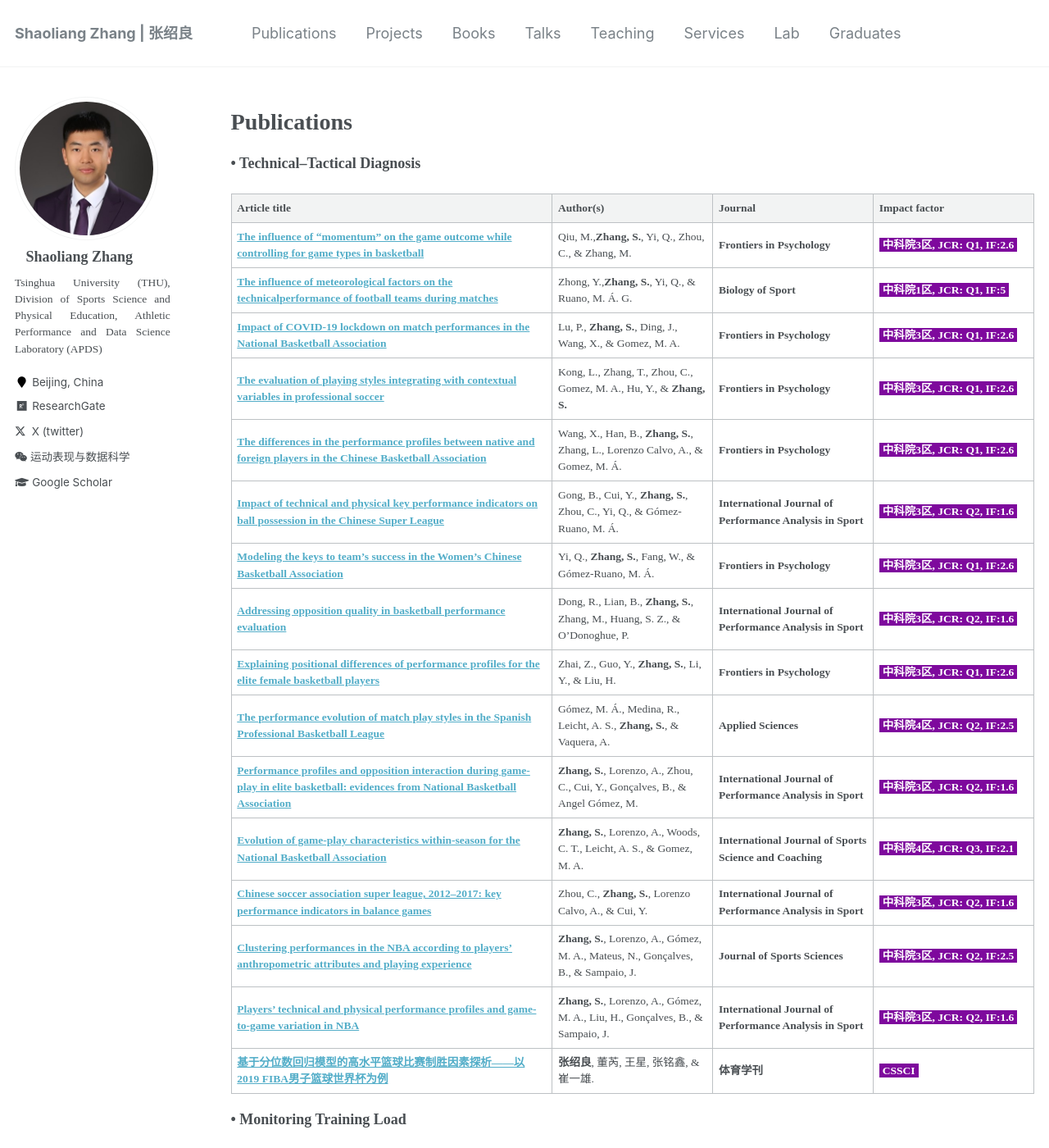
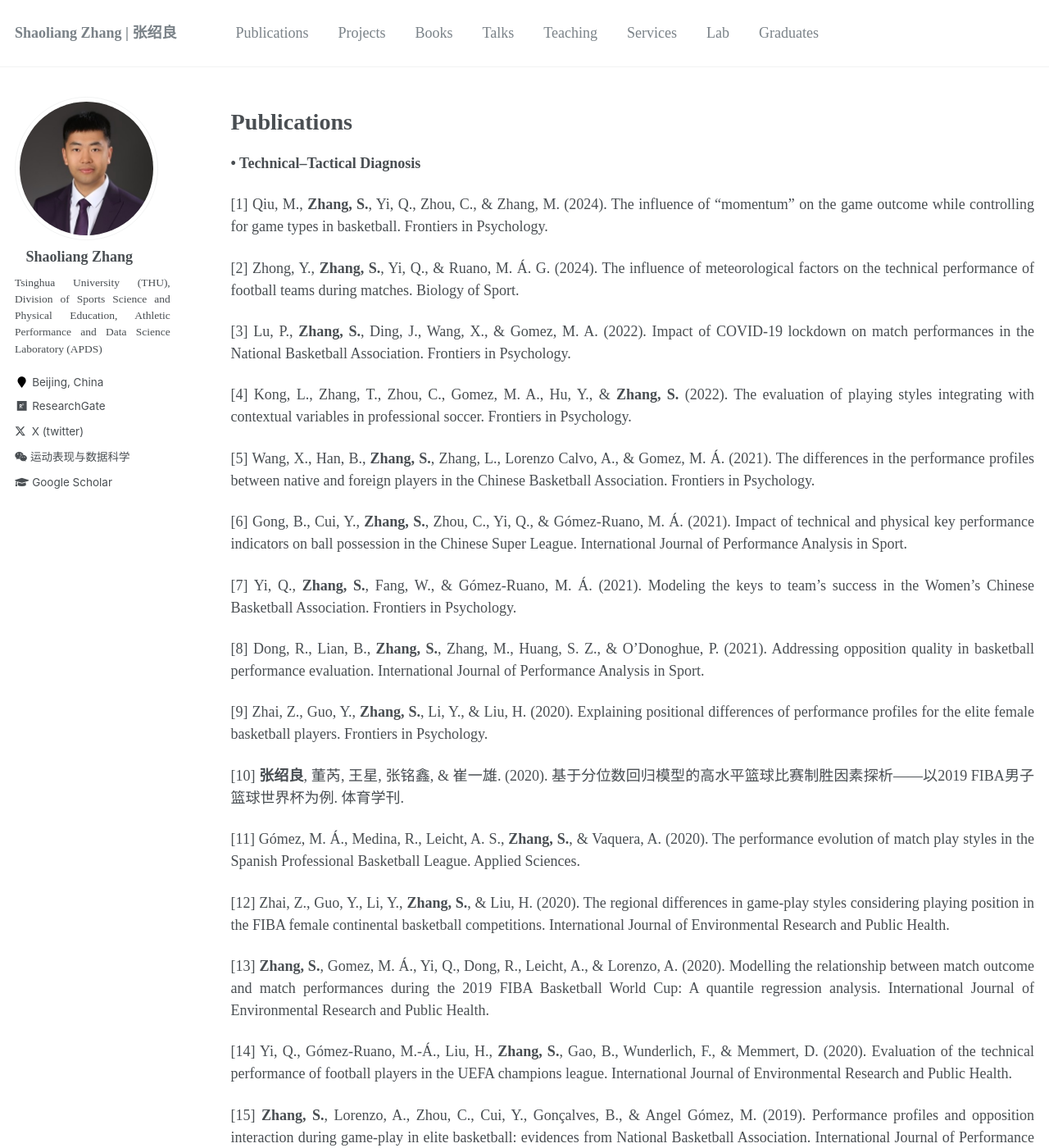
Before and after one commit to sportssuper/ZSL, a Jekyll site: the page built from _pages/publications.md, in a window 1280 px wide and 1400 px high. Shown: the whole window at 82% size. Built offline with Jekyll 4.4.1, drawn with Linux system fonts in a browser that asks for light colours; a script that is not in the unit is left out; some of the changed text lies outside the part shown.

Commit message:
Update publications.md

```diff
--- a/_pages/publications.md
+++ b/_pages/publications.md
@@ -8,79 +8,118 @@ author_profile: true
 
   body {
     font-family: 'Times New Roman', Times, serif !important;
+    text-align: justify; /* 全局两端对齐 */
+    text-justify: inter-word; /* 单词间调整间距 */
   }
-  /* table */
+
   table th:first-of-type { width: 40%; }
   table th:nth-of-type(2) { width: 20%; }
   table th:nth-of-type(3) { width: 20%; }
   table th:nth-of-type(4) { width: 20%; }
-  /* 字体 */
-  h1, h2, h3, p, table, span, a {
+
+  h1, h2, h3, p, table, span, a, div {
     font-family: inherit !important;
+    text-align: inherit !important;
+    text-justify: inherit !important;
   }
-  /* 等宽 */
+
+  h1, h2, h3 {
+    text-align: left !important;
+  }
+
   code, pre {
     font-family: 'Courier New', monospace !important;
+    text-align: left !important; /* 代码通常左对齐 */
+    text-justify: auto !important;
   }
 </style>
 
+
 <h1 style="font-family: 'Times New Roman', Times, serif; text-align: left; margin-bottom: 20px;">Publications</h1>
-
 
 **• Technical–Tactical Diagnosis**
 
-|**Article title**|**Author(s)**|**Journal**|**Impact factor**|
-|------------|------|-----|-----|
-|**[The influence of “momentum” on the game outcome while controlling for game types in basketball](https://www.frontiersin.org/articles/10.3389/fpsyg.2024.1412840/full)**|Qiu, M.,**Zhang, S.**, Yi, Q., Zhou, C., & Zhang, M.| **Frontiers in Psychology**|**<span style="background-color: #7E099D; color: white; padding: 1px 4px;"> 中科院3区, JCR: Q1, IF:2.6</span>**|
-|**[The influence of meteorological factors on the technicalperformance of football teams during matches](https://www.termedia.pl/doi/10.5114/biolsport.2024.136091)**|Zhong, Y.,**Zhang, S.**, Yi, Q., & Ruano, M. Á. G.| **Biology of Sport** | **<span style="background-color: #7E099D; color: white; padding: 1px 4px;"> 中科院1区, JCR: Q1, IF:5</span>**|
-|**[Impact of COVID-19 lockdown on match performances in the National Basketball Association](https://www.frontiersin.org/articles/10.3389/fpsyg.2022.951779/full)**|Lu, P., **Zhang, S.**, Ding, J., Wang, X., & Gomez, M. A.| **Frontiers in Psychology** |**<span style="background-color: #7E099D; color: white; padding: 1px 4px;"> 中科院3区, JCR: Q1, IF:2.6</span>**|
-|**[The evaluation of playing styles integrating with contextual variables in professional soccer](https://www.scopus.com/inward/record.uri?eid=2-s2.0-85140070591&doi=10.3389%2ffpsyg.2022.1002566&partnerID=40&md5=0bcdcb48c1aa3bea9d2ca7a86efdc5ea)**|Kong, L., Zhang, T., Zhou, C., Gomez, M. A., Hu, Y., & **Zhang, S.**| **Frontiers in Psychology**|**<span style="background-color: #7E099D; color: white; padding: 1px 4px;"> 中科院3区, JCR: Q1, IF:2.6</span>**|
-|**[The differences in the performance profiles between native and foreign players in the Chinese Basketball Association](https://www.frontiersin.org/journals/psychology/articles/10.3389/fpsyg.2021.788498/full)**|Wang, X., Han, B., **Zhang, S.**, Zhang, L., Lorenzo Calvo, A., & Gomez, M. Á.| **Frontiers in Psychology**|**<span style="background-color: #7E099D; color: white; padding: 1px 4px;"> 中科院3区, JCR: Q1, IF:2.6</span>**|
-|**[Impact of technical and physical key performance indicators on ball possession in the Chinese Super League](https://www.tandfonline.com/doi/full/10.1080/24748668.2021.1957296)**|Gong, B., Cui, Y., **Zhang, S.**, Zhou, C., Yi, Q., & Gómez-Ruano, M. Á.| **International Journal of Performance Analysis in Sport** |**<span style="background-color: #7E099D; color: white; padding: 1px 4px;"> 中科院3区, JCR: Q2, IF:1.6</span>**|
-|**[Modeling the keys to team's success in the Women's Chinese Basketball Association](https://www.frontiersin.org/articles/10.3389/fpsyg.2021.671860/full)**|Yi, Q., **Zhang, S.**, Fang, W., & Gómez-Ruano, M. Á.| **Frontiers in Psychology**|**<span style="background-color: #7E099D; color: white; padding: 1px 4px;"> 中科院3区, JCR: Q1, IF:2.6</span>**|
-|**[Addressing opposition quality in basketball performance evaluation](https://www.tandfonline.com/doi/full/10.1080/24748668.2021.1877938)**|Dong, R., Lian, B., **Zhang, S.**, Zhang, M., Huang, S. Z., & O'Donoghue, P.| **International Journal of Performance Analysis in Sport**|**<span style="background-color: #7E099D; color: white; padding: 1px 4px;"> 中科院3区, JCR: Q2, IF:1.6</span>**|
-|**[Explaining positional differences of performance profiles for the elite female basketball players](https://www.frontiersin.org/journals/psychology/articles/10.3389/fpsyg.2020.558750/full)**|Zhai, Z., Guo, Y., **Zhang, S.**, Li, Y., & Liu, H.| **Frontiers in Psychology**|**<span style="background-color: #7E099D; color: white; padding: 1px 4px;"> 中科院3区, JCR: Q1, IF:2.6</span>**|
-|**[The performance evolution of match play styles in the Spanish Professional Basketball League](https://www.mdpi.com/2076-3417/10/20/7056)**|Gómez, M. Á., Medina, R., Leicht, A. S., **Zhang, S.**, & Vaquera, A.| **Applied Sciences**|**<span style="background-color: #7E099D; color: white; padding: 1px 4px;"> 中科院4区, JCR: Q2, IF:2.5</span>**|
-|**[Performance profiles and opposition interaction during game-play in elite basketball: evidences from National Basketball Association](https://doi.org/10.1080%2F24748668.2018.1555738)**|**Zhang, S.**, Lorenzo, A., Zhou, C., Cui, Y., Gonçalves, B., & Angel Gómez, M.| **International Journal of Performance Analysis in Sport**|**<span style="background-color: #7E099D; color: white; padding: 1px 4px;"> 中科院3区, JCR: Q2, IF:1.6</span>**|
-|**[Evolution of game-play characteristics within-season for the National Basketball Association](https://doi.org/10.1177%2F1747954119847171)**|**Zhang, S.**, Lorenzo, A., Woods, C. T., Leicht, A. S., & Gomez, M. A.| **International Journal of Sports Science and Coaching**|**<span style="background-color: #7E099D; color: white; padding: 1px 4px;"> 中科院4区, JCR: Q3, IF:2.1</span>**|
-|**[Chinese soccer association super league, 2012–2017: key performance indicators in balance games](https://www.tandfonline.com/doi/full/10.1080/24748668.2018.1509254)**|Zhou, C., **Zhang, S.**, Lorenzo Calvo, A., & Cui, Y.| **International Journal of Performance Analysis in Sport**|**<span style="background-color: #7E099D; color: white; padding: 1px 4px;"> 中科院3区, JCR: Q2, IF:1.6</span>**|
-|**[Clustering performances in the NBA according to players’ anthropometric attributes and playing experience](https://doi.org/10.1080/02640414.2018.1466493)**|**Zhang, S.**, Lorenzo, A., Gómez, M. A., Mateus, N., Gonçalves, B., & Sampaio, J.| **Journal of Sports Sciences**|**<span style="background-color: #7E099D; color: white; padding: 1px 4px;"> 中科院3区, JCR: Q2, IF:2.5</span>**|
-|**[Players’ technical and physical performance profiles and game-to-game variation in NBA](https://doi.org/10.1080%2F24748668.2017.1352432)**|**Zhang, S.**, Lorenzo, A., Gómez, M. A., Liu, H., Gonçalves, B., & Sampaio, J.| **International Journal of Performance Analysis in Sport**|**<span style="background-color: #7E099D; color: white; padding: 1px 4px;"> 中科院3区, JCR: Q2, IF:1.6</span>**|
-|**[基于分位数回归模型的高水平篮球比赛制胜因素探析——以2019 FIBA男子篮球世界杯为例](https://kns.cnki.net/kcms2/article/abstract?v=7gnxONS3vkm6p9EthPZi-66A3K71glg3mOe0OtKVeASVGZSubyk0VT1BAEB-suKHtkrDRnvH4rs0-JMU-uO_Oja4FpsWsqFfs56OmBMeMBTyLgguw-OlTwOrpywY_-u6&uniplatform=NZKPT&language=gb)**|**张绍良**, 董芮, 王星, 张铭鑫, & 崔一雄.| **体育学刊**|**<span style="background-color: #7E099D; color: white; padding: 1px 4px;"> CSSCI</span>**|
+[1] Qiu, M., **Zhang, S.**, Yi, Q., Zhou, C., & Zhang, M. (2024). The influence of "momentum" on the game outcome while controlling for game types in basketball. Frontiers in Psychology.
+
+[2] Zhong, Y., **Zhang, S.**, Yi, Q., & Ruano, M. Á. G. (2024). The influence of meteorological factors on the technical performance of football teams during matches. Biology of Sport.
+
+[3] Lu, P., **Zhang, S.**, Ding, J., Wang, X., & Gomez, M. A. (2022). Impact of COVID-19 lockdown on match performances in the National Basketball Association. Frontiers in Psychology.
+
+[4] Kong, L., Zhang, T., Zhou, C., Gomez, M. A., Hu, Y., & **Zhang, S.** (2022). The evaluation of playing styles integrating with contextual variables in professional soccer. Frontiers in Psychology.
+
+[5] Wang, X., Han, B., **Zhang, S.**, Zhang, L., Lorenzo Calvo, A., & Gomez, M. Á. (2021). The differences in the performance profiles between native and foreign players in the Chinese Basketball Association. Frontiers in Psychology.
+
+[6] Gong, B., Cui, Y., **Zhang, S.**, Zhou, C., Yi, Q., & Gómez-Ruano, M. Á. (2021). Impact of technical and physical key performance indicators on ball possession in the Chinese Super League. International Journal of Performance Analysis in Sport.
+
+[7] Yi, Q., **Zhang, S.**, Fang, W., & Gómez-Ruano, M. Á. (2021). Modeling the keys to team's success in the Women's Chinese Basketball Association. Frontiers in Psychology.
+
+[8] Dong, R., Lian, B., **Zhang, S.**, Zhang, M., Huang, S. Z., & O'Donoghue, P. (2021). Addressing opposition quality in basketball performance evaluation. International Journal of Performance Analysis in Sport.
+
+[9] Zhai, Z., Guo, Y., **Zhang, S.**, Li, Y., & Liu, H. (2020). Explaining positional differences of performance profiles for the elite female basketball players. Frontiers in Psychology.
+
+[10] **张绍良**, 董芮, 王星, 张铭鑫, & 崔一雄. (2020). 基于分位数回归模型的高水平篮球比赛制胜因素探析——以2019 FIBA男子篮球世界杯为例. 体育学刊.
+
+[11] Gómez, M. Á., Medina, R., Leicht, A. S., **Zhang, S.**, & Vaquera, A. (2020). The performance evolution of match play styles in the Spanish Professional Basketball League. Applied Sciences.
+
+[12] Zhai, Z., Guo, Y., Li, Y., **Zhang, S.**, & Liu, H. (2020). The regional differences in game-play styles considering playing position in the FIBA female continental basketball competitions. International Journal of Environmental Research and Public Health.
+
+[13] **Zhang, S.**, Gomez, M. Á., Yi, Q., Dong, R., Leicht, A., & Lorenzo, A. (2020). Modelling the relationship between match outcome and match performances during the 2019 FIBA Basketball World Cup: A quantile regression analysis. International Journal of Environmental Research and Public Health.
+
+[14] Yi, Q., Gómez-Ruano, M.-Á., Liu, H., **Zhang, S.**, Gao, B., Wunderlich, F., & Memmert, D. (2020). Evaluation of the technical performance of football players in the UEFA champions league. International Journal of Environmental Research and Public Health.
+
+[15] **Zhang, S.**, Lorenzo, A., Zhou, C., Cui, Y., Gonçalves, B., & Angel Gómez, M. (2019). Performance profiles and opposition interaction during game-play in elite basketball: evidences from National Basketball Association. International Journal of Performance Analysis in Sport.
+
+[16] **Zhang, S.**, Lorenzo, A., Woods, C. T., Leicht, A. S., & Gomez, M. A. (2019). Evolution of game-play characteristics within-season for the National Basketball Association. International Journal of Sports Science and Coaching.
+
+[17] Zhou, C., **Zhang, S.**, Lorenzo Calvo, A., & Cui, Y. (2018). Chinese soccer association super league, 2012–2017: key performance indicators in balance games. International Journal of Performance Analysis in Sport.
+
+[18] **Zhang, S.**, Lorenzo, A., Gómez, M. A., Mateus, N., Gonçalves, B., & Sampaio, J. (2018). Clustering performances in the NBA according to players' anthropometric attributes and playing experience. Journal of Sports Sciences.
+
+[19] **Zhang, S.**, Lorenzo, A., Gómez, M. A., Liu, H., Gonçalves, B., & Sampaio, J. (2017). Players' technical and physical performance profiles and game-to-game variation in NBA. International Journal of Performance Analysis in Sport.
+
+
 
 **• Monitoring Training Load**
 
-|**Article title**|**Author(s)**|**Journal**|**Impact factor**|
-|------------|------|-----|-----|
-|**[Seasonal dynamics of stress perception and coping strategies among Chinese elite basketball referees ](https://doi.org/10.1080/02640414.2025.2536426)**|Zhai, Z., Li, L., Chen, J., & **Zhang, S.**| **Journal of Sports Sciences**|**<span style="background-color: #7E099D; color: white; padding: 1px 4px;"> 中科院3区, JCR: Q2, IF:2.5</span>**|
-|**[Tracking what truly matters: the contribution of game load, recovery, and well-being to basketball performance](https://journals.humankinetics.com/view/journals/ijspp/20/6/article-p806.xml)**|**Zhang, S.**, Li, M., Chen, L., Wang, X., Lorenzo, A., Conte, D., & Scanlan, A. T.| **International Journal of Sports Physiology and Performance**|**<span style="background-color: #7E099D; color: white; padding: 1px 4px;"> 中科院2区, JCR: Q1, IF:4.3</span>**|
-|**[Breaking down the 3 × 3 basketball game: how tournament phase, game outcome, and final score margin impact physiological, perceptual, and mental demands](https://journals.humankinetics.com/view/journals/ijspp/20/6/article-p834.xml)**|Sansone, P., Fortes, L. d. S., Caparros, T., **Zhang, S.**, Tessitore, A., & Conte, D.| **International Journal of Sports Physiology and Performance**|**<span style="background-color: #7E099D; color: white; padding: 1px 4px;"> 中科院2区, JCR: Q1, IF:4.3</span>**|
-|**[Physical demands and acute neuromuscular responses across a single-day 3 × 3 male basketball tournament](https://www.mdpi.com/1424-8220/25/11/3296)**|Sansone, P., Rago, V., Alonso-Perez-Chao, E., **Zhang, S.**, & Conte, D.| **Sensors**|**<span style="background-color: #7E099D; color: white; padding: 1px 4px;"> 中科院3区, JCR: Q2, IF:3.5</span>**|
-|**[Key anthropometric and physical determinants for different playing positions during National Basketball Association draft combine test](https://www.frontiersin.org/article/10.3389/fpsyg.2019.02359/full)**|Cui, Y., Liu, F., Bao, D., Liu, H., **Zhang, S.**, & Gómez, M. Á.| **Frontiers in Psychology**|**<span style="background-color: #7E099D; color: white; padding: 1px 4px;"> 中科院3区, JCR: Q1, IF:2.6</span>**|
+[1] Zhai, Z., Li, L., Chen, J., & **Zhang, S.** (2025). Seasonal dynamics of stress perception and coping strategies among Chinese elite basketball referees. Journal of Sports Sciences.
+
+[2] **Zhang, S.**, Li, M., Chen, L., Wang, X., Lorenzo, A., Conte, D., & Scanlan, A. T. (2025). Tracking what truly matters: the contribution of game load, recovery, and well-being to basketball performance. International Journal of Sports Physiology and Performance.
+
+[3] Sansone, P., Fortes, L. d. S., Caparros, T., **Zhang, S.**, Tessitore, A., & Conte, D. (2025). Breaking down the 3 × 3 basketball game: how tournament phase, game outcome, and final score margin impact physiological, perceptual, and mental demands. International Journal of Sports Physiology and Performance.
+
+[4] Sansone, P., Rago, V., Alonso-Perez-Chao, E., **Zhang, S.**, & Conte, D. (2025). Physical demands and acute neuromuscular responses across a single-day 3 × 3 male basketball tournament. Sensors.
+
+[5] Alonso, E., Miranda, N., **Zhang, S.**, Sosa, C., Trapero, J., Lorenzo, J., & Lorenzo, A. (2020). Peak Match Demands in Young Basketball Players: Approach and Applications. International Journal of Environmental Research and Public Health.
+
+[6] Trapero, J., Sosa Marín, C., **Zhang, S.**, Portes, R., Ruano, M., Bonal Sanchez, J., Saiz, S., & Lorenzo Calvo, A. (2020). Comparison of the movement characteristics based on position-specific between semi-elite and elite basketball players. Revista de Psicología del Deporte.
+
+[7] Cui, Y., Liu, F., Bao, D., Liu, H., **Zhang, S.**, & Gómez, M. Á. (2019). Key anthropometric and physical determinants for different playing positions during National Basketball Association draft combine test. Frontiers in Psychology.
+
+[8] Ordóñez, A. F., Polo, B., Lorenzo, A., & **Zhang, S.** (2019). Effects of a school physical activity intervention in pre-adolescents. Apunts. Educación Física y Deportes
+
+
 
 
 **• Fixture Congestion**
 
-|**Article title**|**Author(s)**|**Journal**|**Impact factor**|
-|------------|------|-----|-----|
-|**[Rest or rust? complex influence of schedule congestion on the home advantage in the National Basketball Association](https://linkinghub.elsevier.com/retrieve/pii/S0960077923005994)**|Wang, X., **Zhang, S.**, Gasperi, L., Robertson, S., & Ruano, M. A. G.| **Chaos, Solitons & Fractals**|**<span style="background-color: #7E099D; color: white; padding: 1px 4px;"> 中科院1区, JCR: Q1, IF:5.3</span>**|
-|**[Influence of match congestion on performances in the National Basketball Association](https://www.frontiersin.org/articles/10.3389/fpsyg.2021.630769/full)**|Yang, J., Wu, C., Zhou, C., **Zhang, S.**, Leicht, A. S., & Gomez, M. Á.| **Frontiers in Psychology**|**<span style="background-color: #7E099D; color: white; padding: 1px 4px;"> 中科院3区, JCR: Q1, IF:2.6</span>**|
+[1] Wang, X., **Zhang, S.**, Gasperi, L., Robertson, S., & Ruano, M. A. G. (2023). Rest or rust? complex influence of schedule congestion on the home advantage in the National Basketball Association. Chaos, Solitons & Fractals.
 
+[2] Yang, J., Wu, C., Zhou, C., **Zhang, S.**, Leicht, A. S., & Gomez, M. Á. (2021). Influence of match congestion on performances in the National Basketball Association. Frontiers in Psychology.
 
 **• Spatiotemporal Pattern Mining**
 
-|**Article title**|**Author(s)**|**Journal**|**Impact factor**|
-|------------|------|-----|-----|
-|**[HoopTransformer: advancing NBA offensive play recognition with self-supervised learning from player trajectories](https://link.springer.com/10.1007/s40279-024-02030-3)**|Wang, X., Tang, Z., Shao, J., Robertson, S., Gómez, M. Á., & **Zhang, S.**| **Sports Medicine**|**<span style="background-color: #7E099D; color: white; padding: 1px 4px;"> 中科院1区, JCR: Q1, IF:9.3</span>**|
+[1] Jiao, F., Gong, B., Cao, R., Zhang, S., Gómez Ruano, M. Á., & Cui, Y. (2025). Using massive spatialtemporal data to analyse NBA match performance under different possession outcomes. Intelligent Sports and Health.
+
+[2] Wang, X., Tang, Z., Shao, J., Robertson, S., Gómez, M. Á., & **Zhang, S.** (2024). HoopTransformer: advancing NBA offensive play recognition with self-supervised learning from player trajectories. Sports Medicine.
 
 
 **• Systematic Review and Commentary**
 
-|**Article title**|**Author(s)**|**Journal**|**Impact factor**|
-|------------|------|-----|-----|
-|**[The effect of video assistant referee (VAR) on match performance in elite football: a systematic review with meta-analysis](https://journals.sagepub.com/doi/10.1177/17543371241254596)**|Li, M., Wang, X., & **Zhang, S.**| **Part P: Journal of Sports Engineering and Technology**|**<span style="background-color: #7E099D; color: white; padding: 1px 4px;"> 中科院4区, JCR: Q4, IF:1.1</span>**|
-|**[运动表现分析：过去、现在与未来](https://link.cnki.net/doi/10.16099/j.sus.2022.05.23.0003)**| 易清, 黎涌明, 张铭鑫, 崔一雄, 刘天彪, **张绍良**, ... & 刘鸿优.| **上海体育学院学报**|**<span style="background-color: #7E099D; color: white; padding: 1px 4px;"> CSSCI</span>**|
-|**[运动表现分析的发展及展望](https://link.cnki.net/doi/10.16237/j.cnki.cn44-1404/g8.2016.02.016)**|刘鸿优, 崔一雄, & **张绍良.**| **体育学刊**|**<span style="background-color: #7E099D; color: white; padding: 1px 4px;"> CSSCI</span>**|
+[1] Li, M., Wang, X., & **Zhang, S.** (2024). The effect of video assistant referee (VAR) on match performance in elite football: a systematic review with meta-analysis. Proceedings of the Institution of Mechanical Engineers, Part P: Journal of Sports Engineering and Technology.
+
+[2] 易清, 黎涌明, 张铭鑫, 崔一雄, 刘天彪, **张绍良**, ... & 刘鸿优. (2022). 运动表现分析：过去、现在与未来. 上海体育学院学报.
+
+[3] 刘鸿优, 崔一雄, & **张绍良**. (2016). 运动表现分析的发展及展望. 体育学刊.
 
 
 
```
